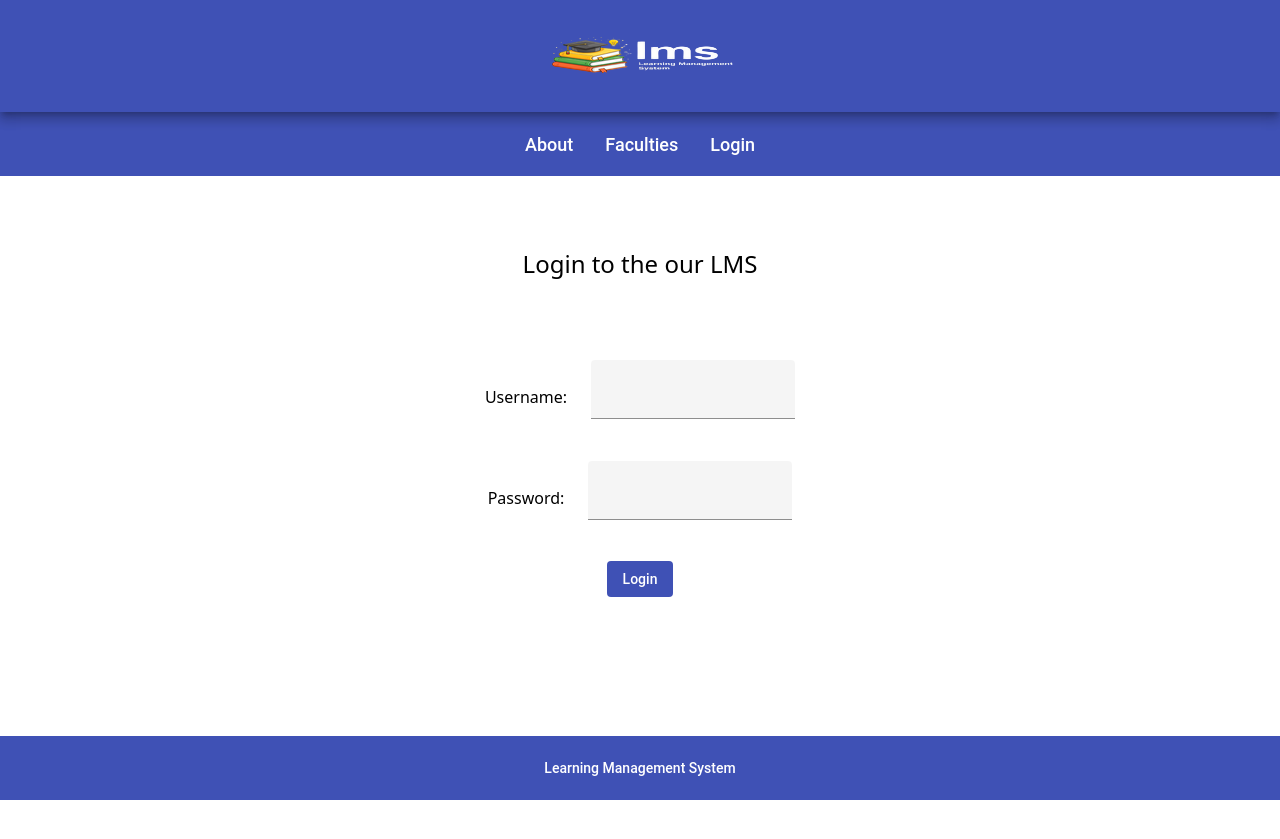
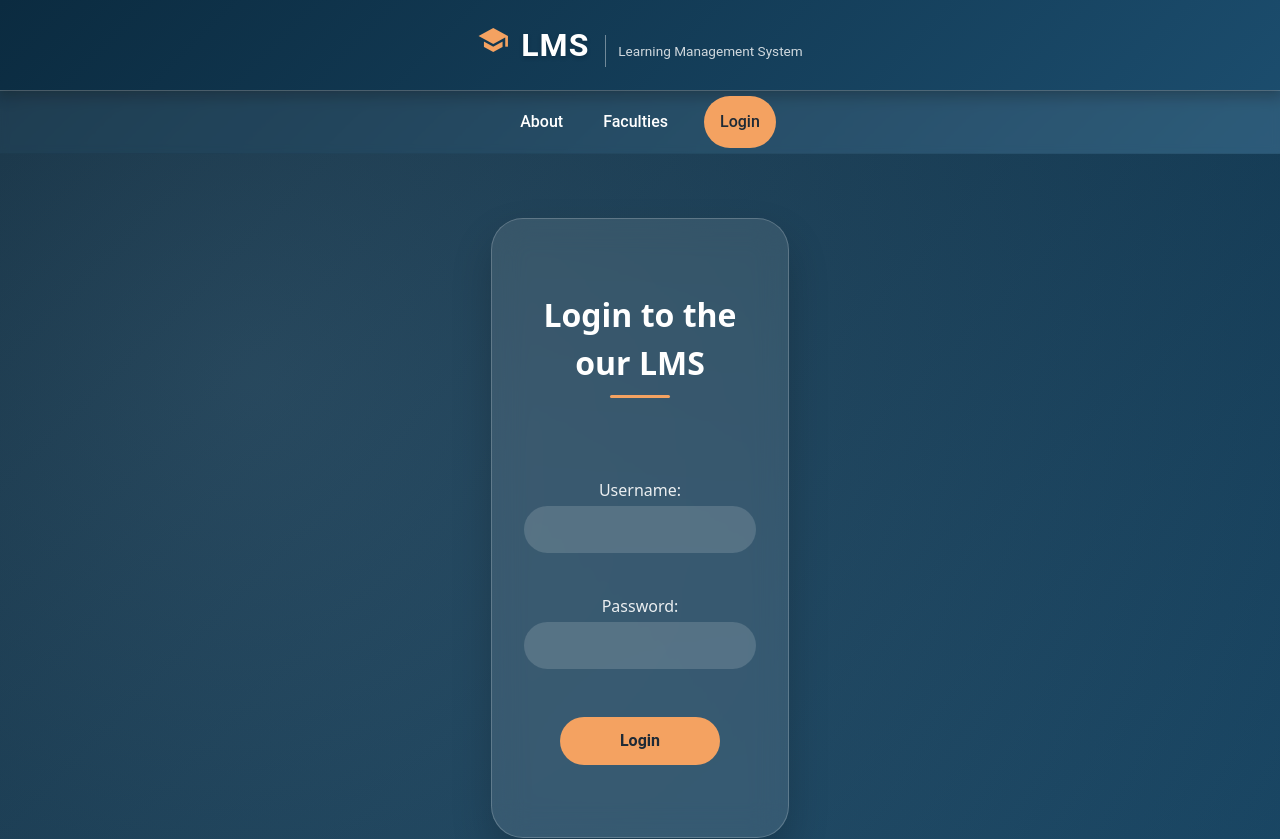
Before and after one commit to klarkdannn/SmartEduControl, an Angular app in the folder frontend/: page /auth/login in a window 1280 px wide. Shown: the top 839 px of the page. Before the commit the page ends 800 px from the top, so only its background shows below. Built offline with nearby package versions, Linux system fonts and the light colour scheme.

Commit message:
New front styles

```diff
--- a/frontend/src/app/auth/pages/login/login.component.html
+++ b/frontend/src/app/auth/pages/login/login.component.html
@@ -1,36 +1,35 @@
-<app-container class="text-center">
-  <div class="space-y-10 lg:space-y-20 my-10">
-    <h1 class="text-xl sm:text-2xl">Login to the our LMS</h1>
+<app-container class="login-page">
+  <div class="login-card">
+    <div class="space-y-10 lg:space-y-20 my-10 text-center">
+      <h1 class="login-title">Login to the our LMS</h1>
 
-    <form [formGroup]="form" class="space-y-5" novalidate>
-      <div class="space-x-6">
+      <form [formGroup]="form" class="login-form" novalidate>
+        <div class="form-field">
           <mat-label>Username:</mat-label>
-        <mat-form-field appearance="fill">
+          <mat-form-field appearance="fill" class="full-width">
             <mat-error *ngIf="form.controls['username'].errors">
               Please enter a valid username.
             </mat-error>
             <input matInput formControlName="username" type="text" />
           </mat-form-field>
         </div>
-      <div class="space-x-6">
+
+        <div class="form-field">
           <mat-label>Password:</mat-label>
-        <mat-form-field appearance="fill">
+          <mat-form-field appearance="fill" class="full-width">
             <mat-error *ngIf="form.controls['password'].errors">
               Please enter a valid password.
             </mat-error>
             <input matInput formControlName="password" type="password" />
           </mat-form-field>
         </div>
+
         <div>
-        <button
-          (click)="login()"
-          mat-flat-button
-          cdkFocusInitial
-          color="primary"
-        >
+          <button (click)="login()" mat-flat-button cdkFocusInitial color="primary" class="login-button">
             Login
           </button>
         </div>
       </form>
     </div>
+  </div>
 </app-container>
--- a/frontend/src/app/auth/pages/login/login.component.scss
+++ b/frontend/src/app/auth/pages/login/login.component.scss
@@ -0,0 +1,128 @@
+// Variables
+$dark: #0b2b40;
+$light: #1c4e6f;
+$accent: #f4a261;
+
+.login-page {
+  display: flex;
+  align-items: center;
+  justify-content: center;
+  min-height: calc(100vh - 150px);
+  padding: 2rem;
+  background: linear-gradient(135deg, $dark, $light);
+  position: relative;
+
+  &::before {
+    content: '';
+    position: absolute;
+    inset: 0;
+    background: radial-gradient(circle at 20% 30%, rgba(255,255,255,0.1), rgba(0,0,0,0.1));
+    pointer-events: none;
+  }
+}
+
+.login-card {
+  background: rgba(255,255,255,0.1);
+  backdrop-filter: blur(16px);
+  border-radius: 2rem;
+  padding: 2rem;
+  width: 100%;
+  max-width: 650px; // шире, чем было
+  border: 1px solid rgba(255,255,255,0.2);
+  box-shadow: 0 20px 40px rgba(0,0,0,0.2);
+  animation: fadeUp 0.4s ease;
+}
+
+@keyframes fadeUp {
+  from { opacity: 0; transform: translateY(20px); }
+  to { opacity: 1; transform: translateY(0); }
+}
+
+.login-title {
+  font-size: clamp(1.5rem, 5vw, 2rem);
+  font-weight: 600;
+  color: white;
+  margin-bottom: 1.5rem;
+  text-align: center;
+  position: relative;
+
+  &::after {
+    content: '';
+    display: block;
+    width: 60px;
+    height: 3px;
+    background: $accent;
+    margin: 0.5rem auto 0;
+    border-radius: 2px;
+  }
+}
+
+.login-form {
+  display: flex;
+  flex-direction: column;
+  gap: 1.2rem;
+}
+
+.form-field {
+  width: 100%;
+
+  mat-label {
+    color: rgba(255,255,255,0.9);
+    font-weight: 500;
+    display: block;
+    margin-bottom: 0.25rem;
+  }
+
+  .full-width { width: 100%; }
+
+  ::ng-deep .mat-form-field-appearance-fill .mat-form-field-flex {
+    background: rgba(255,255,255,0.15);
+    border-radius: 28px;
+    padding: 0 1rem;
+  }
+
+  ::ng-deep .mat-form-field-appearance-fill .mat-form-field-underline { display: none; }
+
+  ::ng-deep .mat-input-element {
+    color: white;
+    caret-color: $accent;
+  }
+
+  ::ng-deep .mat-form-field-label { color: rgba(255,255,255,0.7); }
+
+  ::ng-deep .mat-focused .mat-form-field-label { color: $accent; }
+
+  ::ng-deep .mat-focused .mat-form-field-flex {
+    background: rgba(255,255,255,0.25);
+    box-shadow: 0 0 0 2px rgba($accent, 0.4);
+  }
+}
+
+.login-button {
+  background: $accent !important;
+  color: #1e2a36 !important;
+  font-weight: bold;
+  line-height: 48px;
+  font-size: 1rem;
+  border-radius: 40px;
+  padding: 0 1.5rem;
+  min-width: 160px;
+  margin-top: 0.5rem;
+  transition: 0.2s;
+
+  &:hover {
+    background: lighten($accent, 8%) !important;
+    transform: translateY(-2px);
+  }
+}
+
+@media (max-width: 768px) {
+  .login-page { padding: 1rem; }
+  .login-card { padding: 1.5rem; max-width: 95%; }
+  .login-button { width: 100%; }
+}
+
+@media (max-width: 480px) {
+  .login-card { padding: 1.2rem; }
+  .login-title { font-size: 1.4rem; }
+}
--- a/frontend/src/app/shared/components/footer/footer.component.html
+++ b/frontend/src/app/shared/components/footer/footer.component.html
@@ -1,3 +1,11 @@
-<mat-toolbar color="primary" class="text-center">
-  <p class="m-auto text-sm">Learning Management System</p>
+<mat-toolbar class="glass-footer">
+  <div class="footer-content">
+    <div class="logo-area">
+      <mat-icon>school</mat-icon>
+      <span>LMS</span>
+    </div>
+    <div class="copyright-line">
+      <small>© Learning Management System</small>
+    </div>
+  </div>
 </mat-toolbar>
--- a/frontend/src/app/shared/components/footer/footer.component.scss
+++ b/frontend/src/app/shared/components/footer/footer.component.scss
@@ -0,0 +1,32 @@
+.glass-footer {
+  background: rgba(255, 255, 255, 0.2) !important;
+  backdrop-filter: blur(12px);
+  border-top: 1px solid rgba(255, 255, 255, 0.3);
+  color: #1f2937;
+  display: flex;
+  justify-content: center;
+  height: auto;
+  padding: 20px 16px;
+}
+
+.footer-content {
+  display: flex;
+  flex-direction: column;
+  align-items: center;
+  gap: 8px;
+  width: 100%;
+}
+
+.logo-area {
+  display: flex;
+  align-items: center;
+  gap: 8px;
+  font-weight: 500;
+  font-size: 1.1rem;
+}
+
+.copyright-line {
+  font-size: 0.7rem;
+  opacity: 0.6;
+  text-align: center;
+}
--- a/frontend/src/app/shared/components/toolbar/toolbar.component.html
+++ b/frontend/src/app/shared/components/toolbar/toolbar.component.html
@@ -1,55 +1,26 @@
-<mat-toolbar color="primary">
-  <mat-toolbar-row class="mat-elevation-z8 h-28">
-    <a routerLink="/" class="m-auto">
-      <img src="assets/logo.png" alt="University of Toronto" />
+<mat-toolbar color="primary" class="app-header">
+  <!-- Первая строка: текстовый логотип вместо картинки -->
+  <mat-toolbar-row class="logo-row mat-elevation-z8">
+    <a routerLink="/" class="logo-link">
+      <div class="logo-text">
+        <mat-icon class="logo-icon">school</mat-icon>
+        <span class="logo-title">LMS</span>
+        <span class="logo-subtitle">Learning Management System</span>
+      </div>
     </a>
   </mat-toolbar-row>
-  <mat-toolbar-row>
-    <div class="m-auto">
-      <a mat-button
-        *ngIf="authService.validateRoles(['ROLE_STUDENT'], 'any')"
-        routerLink="/course" class="md:text-lg">My Course</a>
-      <a mat-button routerLink="/about" class="md:text-lg">About</a>
-      <a mat-button routerLink="/faculties" class="md:text-lg">Faculties</a>
-      <a
-        *ngIf="authService.validateRoles(['ROLE_STUDENT'], 'any')"
-        mat-button
-        routerLink="/student-services"
-        class="md:text-lg"
-      >
-        Student services
-      </a>
-      <a
-        *ngIf="authService.validateRoles(['ROLE_TEACHER'], 'any')"
-        mat-button
-        routerLink="/teacher-services"
-        class="md:text-lg"
-      >
-        Teacher services
-      </a>
-      <a
-        *ngIf="authService.validateRoles(['ROLE_ADMIN'], 'any')"
-        mat-button
-        routerLink="/admin-panel"
-        class="md:text-lg"
-        >Admin panel</a
-      >
-      <a
-        *ngIf="!authService.loggedIn()"
-        routerLink="/auth/login"
-        mat-button
-        class="md:text-lg"
-      >
-        Login
-      </a>
-      <a
-        *ngIf="authService.loggedIn()"
-        (click)="authService.logout()"
-        mat-button
-        class="md:text-lg"
-      >
-        Logout
-      </a>
+
+  <!-- Вторая строка (навигация) без изменений -->
+  <mat-toolbar-row class="nav-row">
+    <div class="nav-container">
+      <a mat-button *ngIf="authService.validateRoles(['ROLE_STUDENT'], 'any')" routerLink="/course" class="nav-link">My Course</a>
+      <a mat-button routerLink="/about" class="nav-link">About</a>
+      <a mat-button routerLink="/faculties" class="nav-link">Faculties</a>
+      <a *ngIf="authService.validateRoles(['ROLE_STUDENT'], 'any')" mat-button routerLink="/student-services" class="nav-link">Student services</a>
+      <a *ngIf="authService.validateRoles(['ROLE_TEACHER'], 'any')" mat-button routerLink="/teacher-services" class="nav-link">Teacher services</a>
+      <a *ngIf="authService.validateRoles(['ROLE_ADMIN'], 'any')" mat-button routerLink="/admin-panel" class="nav-link">Admin panel</a>
+      <a *ngIf="!authService.loggedIn()" routerLink="/auth/login" mat-button class="nav-link">Login</a>
+      <a *ngIf="authService.loggedIn()" (click)="authService.logout()" mat-button class="nav-link">Logout</a>
     </div>
   </mat-toolbar-row>
 </mat-toolbar>
--- a/frontend/src/app/shared/components/toolbar/toolbar.component.scss
+++ b/frontend/src/app/shared/components/toolbar/toolbar.component.scss
@@ -0,0 +1,123 @@
+.app-header {
+  background: linear-gradient(135deg, #0b2b40 0%, #1c4e6f 100%) !important;
+  padding: 0;
+
+  .logo-row {
+    height: 90px;
+    display: flex;
+    align-items: center;
+    justify-content: center;
+    background: transparent;
+
+    .logo-link {
+      text-decoration: none;
+      display: block;
+      transition: transform 0.2s ease;
+
+      &:hover {
+        transform: scale(1.02);
+      }
+    }
+
+    .logo-text {
+      display: flex;
+      align-items: baseline;
+      gap: 12px;
+      flex-wrap: wrap;
+      justify-content: center;
+
+      .logo-icon {
+        font-size: 32px;
+        width: 32px;
+        height: 32px;
+        color: #f4a261;
+        vertical-align: middle;
+      }
+
+      .logo-title {
+        font-size: 2rem;
+        font-weight: 700;
+        letter-spacing: 1px;
+        color: white;
+        text-shadow: 0 2px 4px rgba(0,0,0,0.2);
+      }
+
+      .logo-subtitle {
+        font-size: 0.85rem;
+        font-weight: 400;
+        color: rgba(255,255,255,0.8);
+        border-left: 1px solid rgba(255,255,255,0.4);
+        padding-left: 12px;
+        margin-left: 4px;
+      }
+    }
+  }
+
+  .nav-row {
+    background: rgba(255, 255, 255, 0.08);
+    backdrop-filter: blur(4px);
+    border-top: 1px solid rgba(255,255,255,0.2);
+    border-bottom: 1px solid rgba(0,0,0,0.05);
+    min-height: 60px;
+
+    .nav-container {
+      display: flex;
+      flex-wrap: wrap;
+      justify-content: center;
+      gap: 8px;
+      margin: 0 auto;
+      padding: 8px 16px;
+
+      .nav-link {
+        color: white;
+        font-weight: 500;
+        font-size: 1rem;
+        padding: 8px 16px;
+        border-radius: 40px;
+        transition: all 0.25s ease;
+
+        &:hover {
+          background: rgba(255, 255, 255, 0.2);
+          transform: translateY(-2px);
+        }
+
+        &:last-child {
+          background: #f4a261;
+          color: #1e2a36;
+          margin-left: 12px;
+
+          &:hover {
+            background: #e08e3a;
+          }
+        }
+      }
+    }
+  }
+}
+
+// Адаптивность для планшетов и телефонов
+@media (max-width: 768px) {
+  .app-header {
+    .logo-row {
+      height: 70px;
+      .logo-text {
+        gap: 6px;
+        .logo-icon {
+          font-size: 24px;
+          width: 24px;
+          height: 24px;
+        }
+        .logo-title {
+          font-size: 1.5rem;
+        }
+        .logo-subtitle {
+          display: none; // скрываем подзаголовок на узких экранах
+        }
+      }
+    }
+    .nav-row .nav-container .nav-link {
+      font-size: 0.85rem;
+      padding: 6px 12px;
+    }
+  }
+}
```
Lines whose indentation alone changed are shown as unchanged.
